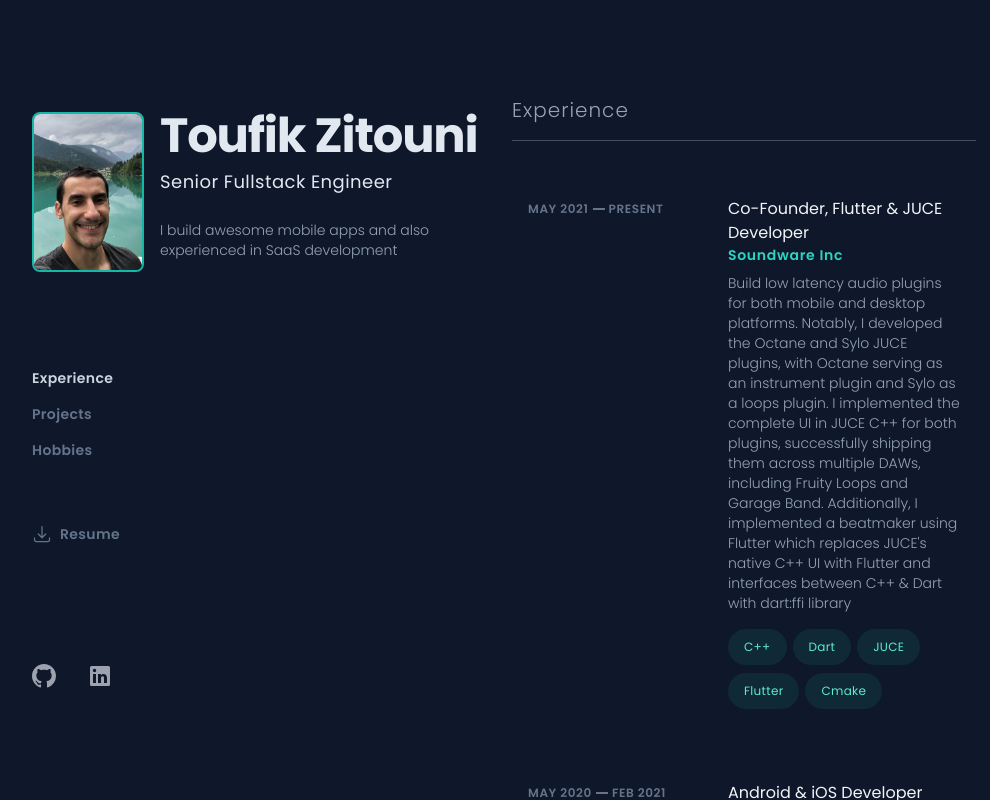
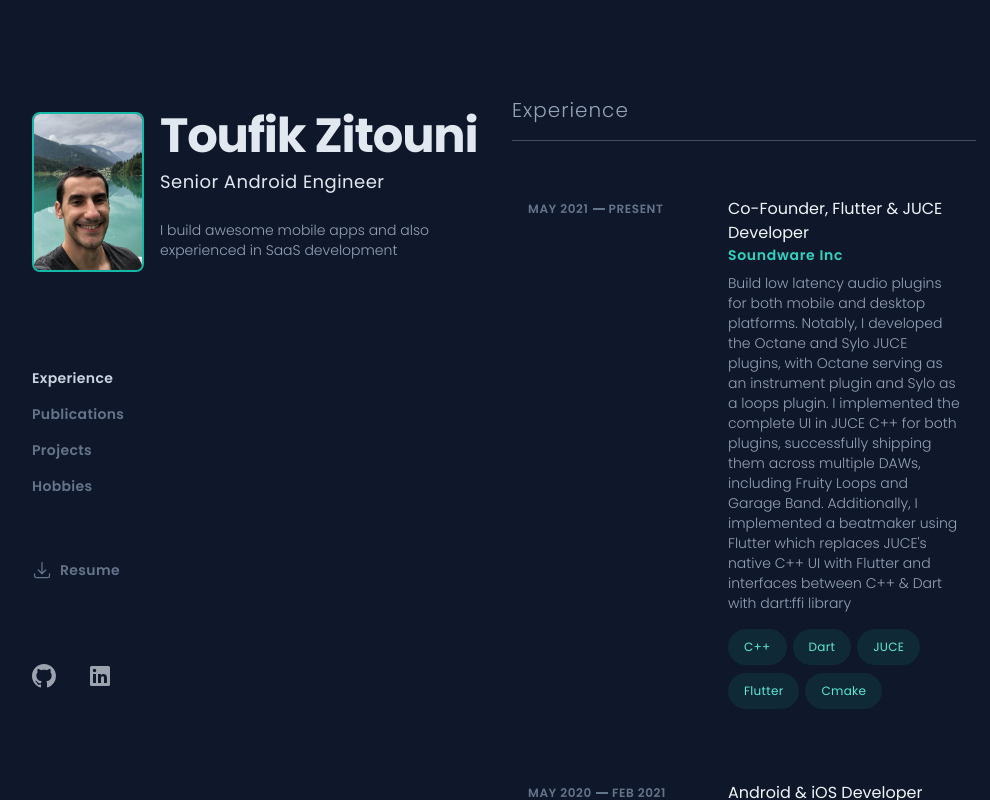
Before and after one commit to toufikzitouni/personalwebsite, a Svelte app: page / in a window 1280 px wide. Shown: the whole page, without its empty margins (128-1118 px from the left). Built offline with nearby package versions, Linux system fonts and the light colour scheme.

Commit message:
Add publications section

```diff
--- a/src/components/ExperienceComponent.svelte
+++ b/src/components/ExperienceComponent.svelte
@@ -28,9 +28,11 @@
           class="font-poppins font-semibold text-xs tracking-wider text-slate-500 uppercase"
           >{startDate}</span
         >
-        <div class="flex px-1">
-          <div class="h-0.5 w-3 bg-slate-500"></div>
-        </div>
+        {#if endDate}
+          <div class="flex px-1">
+            <div class="h-0.5 w-3 bg-slate-500"></div>
+          </div>
+        {/if}
         <span
           class="font-poppins font-semibold text-xs tracking-wider text-slate-500 uppercase"
           >{endDate}</span
--- a/src/pages/LandingPage.svelte
+++ b/src/pages/LandingPage.svelte
@@ -7,7 +7,7 @@
   import { writable } from "svelte/store";
 
   let isMenuOpen = false;
-  let experienceSection, projectsSection, hobbiesSection;
+  let experienceSection, projectsSection, publicationsSection, hobbiesSection;
   let currentSection = writable("");
 
   function scrollToSection(sectionId) {
@@ -18,6 +18,7 @@
     const sections = [
       { id: "experience", element: experienceSection },
       { id: "projects", element: projectsSection },
+      { id: "publications", element: publicationsSection },
       { id: "hobbies", element: hobbiesSection },
     ];
 
@@ -66,7 +67,7 @@
               >Toufik Zitouni</span
             >
             <span class="font-poppins text-slate-200 text-lg tracking-wide"
-              >Senior Fullstack Engineer</span
+              >Senior Android Engineer</span
             >
             <span class="font-poppins font-light text-sm text-slate-400 pt-4">
               I build awesome mobile apps and also <br /> experienced in SaaS development
@@ -79,6 +80,12 @@
             on:click={() => scrollToSection("experience")}
           >
             <span>Experience</span>
+          </button>
+          <button
+            class={`font-poppins font-semibold text-sm tracking-wide ${$currentSection === "publications" ? "text-slate-300" : "text-slate-500 hover:text-slate-300"}`}
+            on:click={() => scrollToSection("publications")}
+          >
+            <span>Publications</span>
           </button>
           <button
             class={`font-poppins font-semibold text-sm tracking-wide ${$currentSection === "projects" ? "text-slate-300" : "text-slate-500 hover:text-slate-300"}`}
@@ -234,6 +241,20 @@
         />
       {/each}
       <h1
+        id="publications"
+        bind:this={publicationsSection}
+        class="font-poppins font-light py-4 pt-0 mr-0 xl:mr-4 text-slate-400 text-xl tracking-wider border-b border-slate-400 border-opacity-40"
+      >
+        Publications
+      </h1>
+      {#each infoData.publications as publication}
+        <ExperienceComponent
+          startDate={publication.startDate}
+          title={publication.title}
+          url={publication.url}
+        />
+      {/each}
+      <h1
         id="projects"
         bind:this={projectsSection}
         class="font-poppins font-light py-4 mr-0 xl:mr-4 text-slate-400 text-xl tracking-wider border-b border-slate-400 border-opacity-40"
@@ -250,6 +271,7 @@
           url={project.url}
         />
       {/each}
+
       <h1
         id="hobbies"
         bind:this={hobbiesSection}
@@ -318,6 +340,12 @@
           <span>Experience</span>
         </button>
         <button
+          class={`w-full text-start font-poppins font-light text-sm tracking-wide p-2 text-white  ${$currentSection === "publications" ? "bg-slate-500" : "bg-slate-700 hover:bg-slate-600"}`}
+          on:click={() => scrollToSection("publications")}
+        >
+          <span>Publications</span>
+        </button>
+        <button
           class={`w-full text-start font-poppins font-light text-sm tracking-wide p-2 text-white  ${$currentSection === "projects" ? "bg-slate-500" : "bg-slate-700 hover:bg-slate-600"}`}
           on:click={() => scrollToSection("projects")}
         >
--- a/src/values/info.json
+++ b/src/values/info.json
@@ -109,6 +109,18 @@
       "url": "https://apps.apple.com/us/app/bump-drumpad-beat-making-app/id1588567902"
     }
   ],
+  "publications": [
+    {
+      "startDate": "Feb 2011",
+      "title": "An empirical assessment of approaches to distributed enforcement in role-based access control (RBAC)",
+      "url": "https://dl.acm.org/doi/10.1145/1943513.1943530"
+    },
+    {
+      "startDate": "Jan 2011",
+      "title": "A Statistically Rigorous Evaluation of the Cascade Bloom Filter for Distributed Access Enforcement in Role-Based Access Control (RBAC) Systems",
+      "url": "https://uwspace.uwaterloo.ca/bitstream/handle/10012/5747/Zitouni_Toufik.pdf"
+    }
+  ],
   "hobbies": [
     {
       "video": "./assets/videos/piano.mp4",
```
